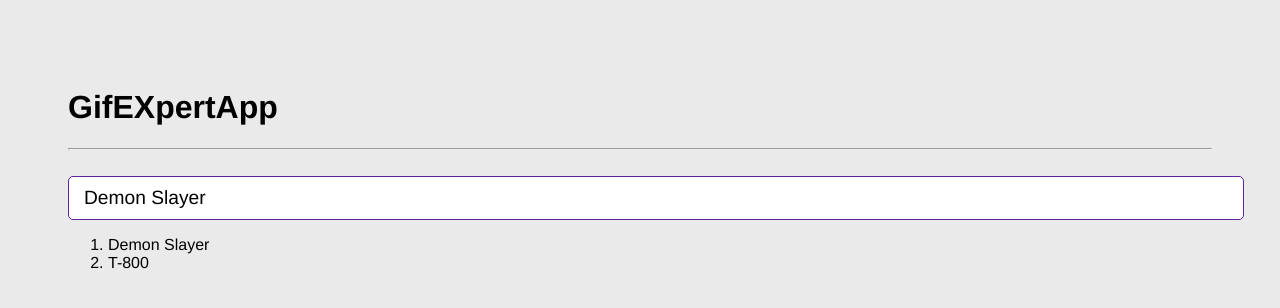
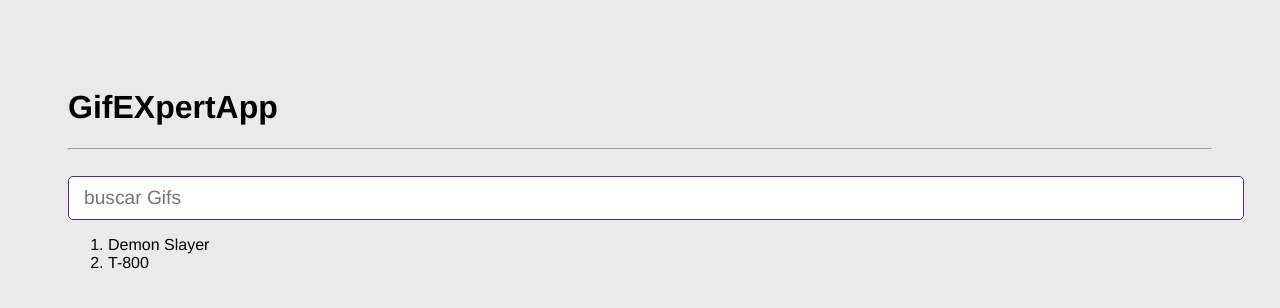
Before and after one commit to CodingJhames/T-950, a React (Vite) app in the folder react-vite/gif-expert-vite/: page / in a window 1280 px wide. Shown: the top 308 px of the page. Built offline with nearby package versions, Linux system fonts and the light colour scheme.

Commit message:
added gif-expert-vite

```diff
--- a/react-vite/gif-expert-vite/src/components/AddCategory.jsx
+++ b/react-vite/gif-expert-vite/src/components/AddCategory.jsx
@@ -1,9 +1,9 @@
 import { useState } from "react"
 
 
-const AddCategory = () => {
+const AddCategory = ( { setCategories }) => {
 
-    const [inputValue, setInputValue] = useState('Demon Slayer');
+    const [inputValue, setInputValue] = useState('');
 
     const onInputChange = ( {target} ) => {
         setInputValue(target.value);
@@ -12,7 +12,10 @@
 
     const onSubmit = (e) => {
         e.preventDefault();
-        console.log(inputValue);
+        if( inputValue.trim().length <= 1 ) return;
+        setCategories( categories => [ inputValue,...categories ] );
+        setInputValue('');
+
     }
 
   return (
```
